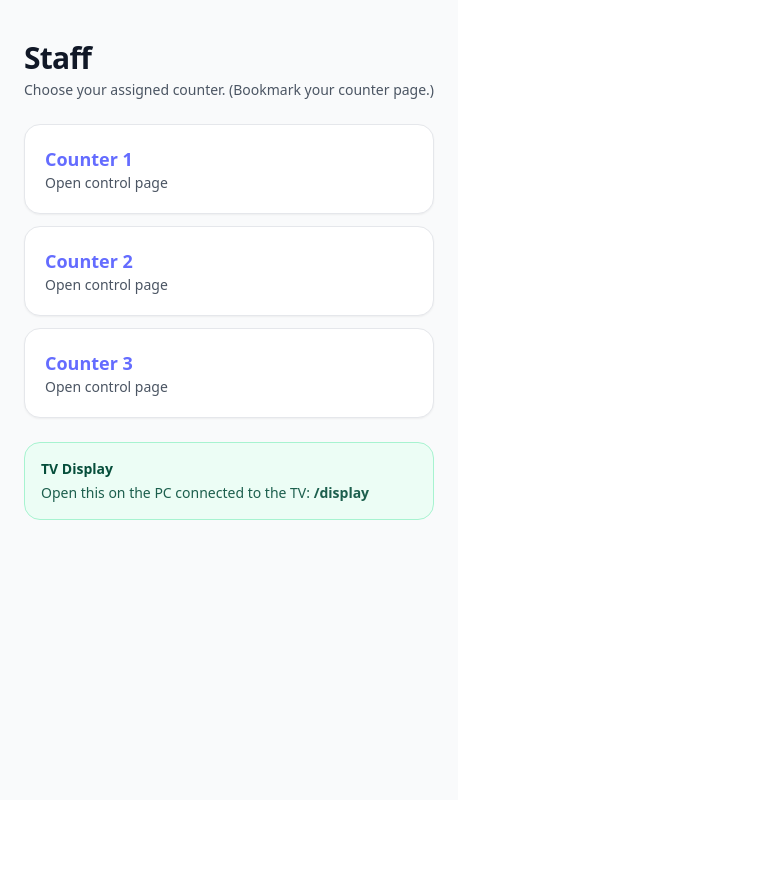
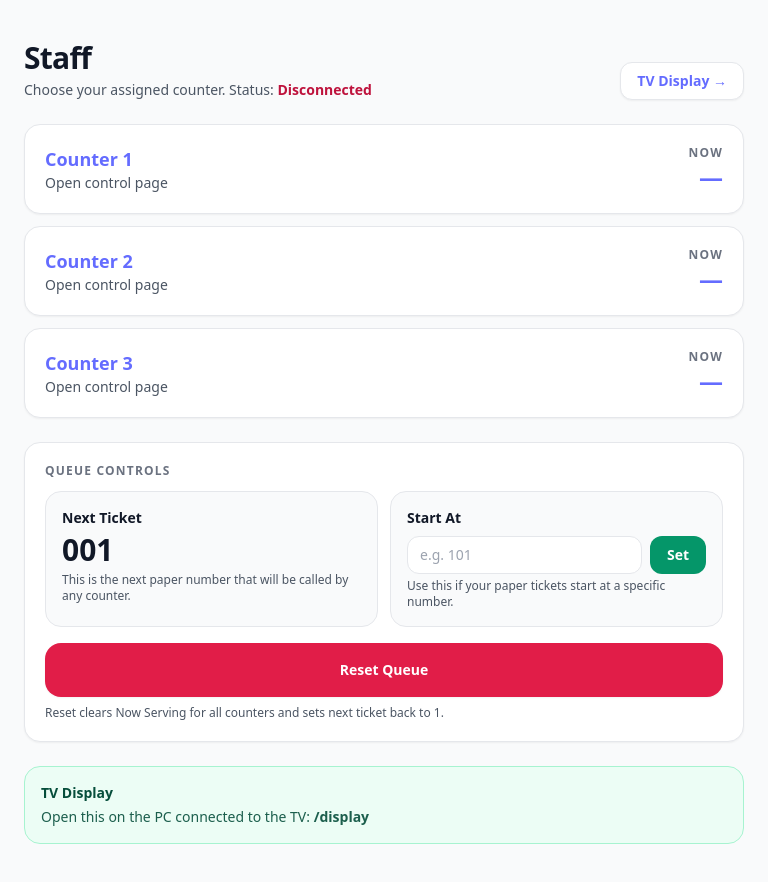
Before and after one commit to dev-jdelgado/queue-app, a React (Vite) app: page /staff in a window 1280 px wide. Shown: the whole page, without its empty margins (0-783 px from the left). Before the commit the page ends 800 px from the top, so only its background shows below. Built offline with nearby package versions, Linux system fonts and the light colour scheme; no server answers.

Commit message:
Added Start at and Reset

```diff
--- a/src/pages/StaffHome.jsx
+++ b/src/pages/StaffHome.jsx
@@ -1,4 +1,6 @@
+import { useEffect, useState } from "react";
 import { Link } from "react-router-dom";
+import { socket } from "../lib/socket";
 
 const COUNTERS = [
   { id: "counter1", label: "Counter 1" },
@@ -6,15 +8,73 @@ const COUNTERS = [
   { id: "counter3", label: "Counter 3" },
 ];
 
+const pad = (n) => (n == null ? "—" : String(n).padStart(3, "0"));
+
 export default function StaffHome() {
+  const [state, setState] = useState({
+    nextTicket: 1,
+    counters: { counter1: null, counter2: null, counter3: null },
+    lastCall: null,
+  });
+
+  const [connected, setConnected] = useState(socket.connected);
+  const [startAt, setStartAt] = useState("");
+
+  useEffect(() => {
+    const onConnect = () => setConnected(true);
+    const onDisconnect = () => setConnected(false);
+    const onState = (s) => setState(s);
+
+    socket.on("connect", onConnect);
+    socket.on("disconnect", onDisconnect);
+    socket.on("queue:state", onState);
+
+    return () => {
+      socket.off("connect", onConnect);
+      socket.off("disconnect", onDisconnect);
+      socket.off("queue:state", onState);
+    };
+  }, []);
+
+  function handleSetStart() {
+    const n = Number(startAt);
+    if (!Number.isFinite(n) || n < 1) {
+      alert("Please enter a valid Start At number (1 and above).");
+      return;
+    }
+    socket.emit("queue:setStart", { startNumber: n });
+    setStartAt("");
+  }
+
+  function handleReset() {
+    const ok = confirm("Reset the queue? This will clear NOW SERVING for all counters and set Next Ticket back to 1.");
+    if (!ok) return;
+    socket.emit("queue:reset");
+  }
+
   return (
     <div className="min-h-screen bg-gray-50 text-gray-900">
       <div className="mx-auto max-w-3xl px-3 sm:px-6 py-10">
-        <h1 className="text-2xl sm:text-3xl font-semibold tracking-tight">Staff</h1>
-        <p className="mt-1 text-sm text-gray-600">
-          Choose your assigned counter. (Bookmark your counter page.)
-        </p>
+        <div className="flex items-end justify-between gap-3">
+          <div>
+            <h1 className="text-2xl sm:text-3xl font-semibold tracking-tight">Staff</h1>
+            <p className="mt-1 text-sm text-gray-600">
+              Choose your assigned counter. Status:{" "}
+              <span className={connected ? "font-semibold text-emerald-700" : "font-semibold text-rose-700"}>
+                {connected ? "Connected" : "Disconnected"}
+              </span>
+            </p>
+          </div>
 
+          <Link
+            to="/display"
+            className="rounded-xl border border-gray-200 bg-white px-4 py-2 text-sm font-semibold shadow-sm hover:bg-gray-50"
+          >
+            TV Display →
+          </Link>
+        </div>
+
+        {/* Counters */}
         <div className="mt-6 grid grid-cols-1 gap-3">
           {COUNTERS.map((c) => (
             <Link
@@ -22,10 +82,67 @@ export default function StaffHome() {
               to={`/staff/${c.id}`}
               className="rounded-2xl border border-gray-200 bg-white p-5 shadow-sm hover:bg-gray-50"
             >
-              <div className="text-lg font-semibold">{c.label}</div>
-              <div className="text-sm text-gray-600">Open control page</div>
+              <div className="flex items-center justify-between">
+                <div>
+                  <div className="text-lg font-semibold">{c.label}</div>
+                  <div className="text-sm text-gray-600">Open control page</div>
+                </div>
+                <div className="text-right">
+                  <div className="text-xs font-semibold tracking-widest text-gray-500">NOW</div>
+                  <div className="text-2xl font-semibold tabular-nums">{pad(state.counters[c.id])}</div>
+                </div>
+              </div>
             </Link>
           ))}
+        </div>
+
+        {/* Controls: Start At + Reset */}
+        <div className="mt-6 rounded-2xl border border-gray-200 bg-white p-5 shadow-sm">
+          <p className="text-xs font-semibold tracking-widest text-gray-500">QUEUE CONTROLS</p>
+
+          <div className="mt-3 grid grid-cols-1 gap-3 sm:grid-cols-2">
+            <div className="rounded-2xl border border-gray-200 bg-gray-50 p-4">
+              <p className="text-sm font-semibold">Next Ticket</p>
+              <p className="mt-1 text-3xl font-semibold tabular-nums">{pad(state.nextTicket)}</p>
+              <p className="mt-1 text-xs text-gray-600">
+                This is the next paper number that will be called by any counter.
+              </p>
+            </div>
+
+            <div className="rounded-2xl border border-gray-200 bg-gray-50 p-4">
+              <p className="text-sm font-semibold">Start At</p>
+              <div className="mt-2 flex gap-2">
+                <input
+                  value={startAt}
+                  onChange={(e) => setStartAt(e.target.value)}
+                  inputMode="numeric"
+                  placeholder="e.g. 101"
+                  className="w-full rounded-xl border border-gray-200 bg-white px-3 py-2 text-sm outline-none focus:ring-2 focus:ring-emerald-200"
+                />
+                <button
+                  onClick={handleSetStart}
+                  className="rounded-xl bg-emerald-600 px-4 py-2 text-sm font-semibold text-white hover:bg-emerald-700"
+                >
+                  Set
+                </button>
+              </div>
+              <p className="mt-1 text-xs text-gray-600">
+                Use this if your paper tickets start at a specific number.
+              </p>
+            </div>
+          </div>
+
+          <div className="mt-4">
+            <button
+              onClick={handleReset}
+              className="w-full rounded-2xl bg-rose-600 px-5 py-4 text-sm font-semibold text-white shadow-sm hover:bg-rose-700 active:scale-[0.99]"
+            >
+              Reset Queue
+            </button>
+            <p className="mt-2 text-xs text-gray-600">
+              Reset clears Now Serving for all counters and sets next ticket back to 1.
+            </p>
+          </div>
         </div>
 
         <div className="mt-6 rounded-2xl border border-emerald-200 bg-emerald-50 p-4">
```
